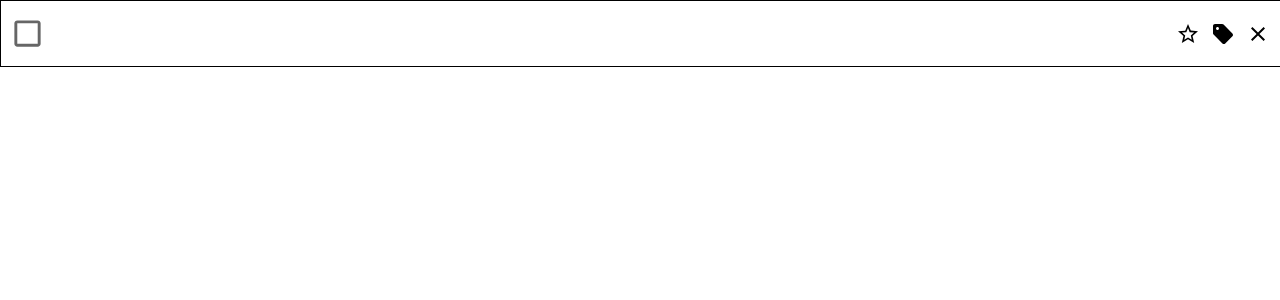
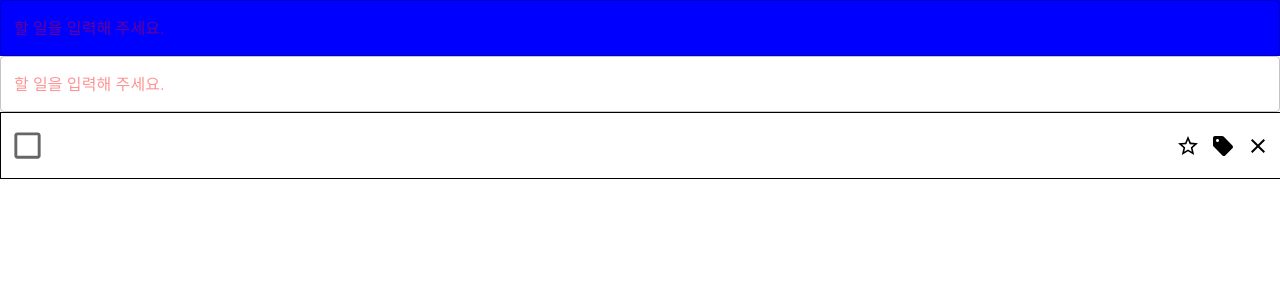
Before and after one commit to gusdn3477/todo-list, a React (Vite) app: page / in a window 1280 px wide. Shown: the top 300 px of the page. Built offline with nearby package versions, Linux system fonts and the light colour scheme.

Commit message:
feat: App.tsx에서 TodoList 컴포넌트를 사용하는 구조로 변경

```diff
--- a/src/App.tsx
+++ b/src/App.tsx
@@ -1,11 +1,7 @@
-import Card from './components/Card';
+import TodoList from './pages/TodoList';
 
 function App() {
-  return (
-    <>
-      <Card />
-    </>
-  );
+  return <TodoList />;
 }
 
 export default App;
--- /dev/null
+++ b/src/pages/TodoList.tsx
@@ -0,0 +1,22 @@
+import InputField from '@/components/InputField';
+import Card from '@/components/Card';
+import styled from 'styled-components';
+
+const TodoList = () => {
+  return (
+    <>
+      <StyledHeader>
+        <InputField />
+      </StyledHeader>
+      <InputField />
+      <Card />
+    </>
+  );
+};
+
+export default TodoList;
+
+const StyledHeader = styled.div`
+  width: 100%;
+  background-color: blue;
+`;
```
